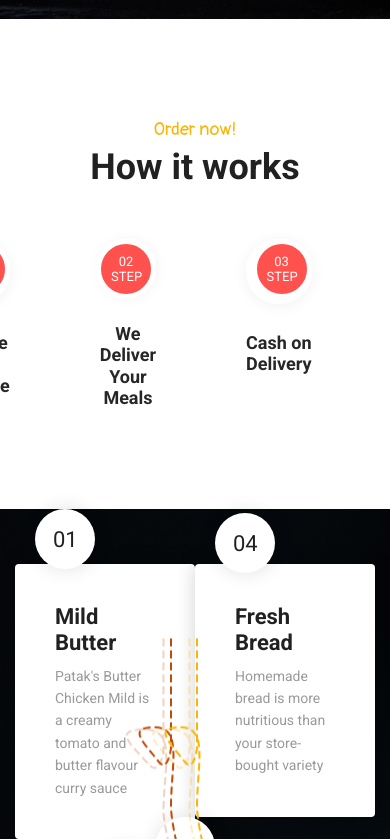
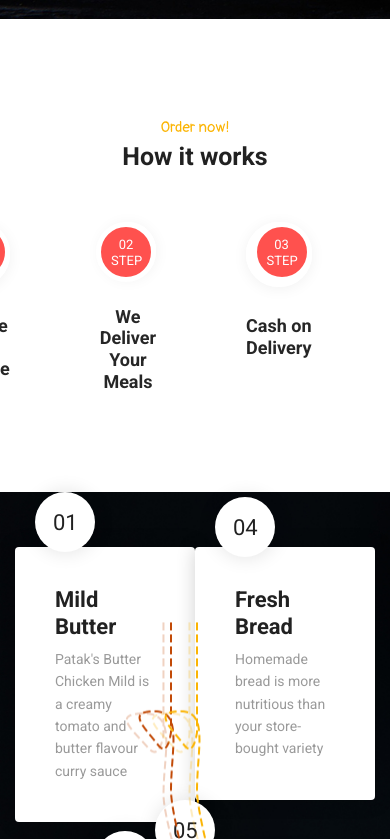
Before and after one commit to igdev116/food-G-app, a React (Create React App) app: page /home in a window 390 px wide. Shown: the part 825-1664 px from the top of the page. Built offline with nearby package versions, Linux system fonts and the light colour scheme.

Commit message:
font responsive

```diff
--- a/src/assets/styles/_typography.scss
+++ b/src/assets/styles/_typography.scss
@@ -1,4 +1,5 @@
 @import "colors";
+@import "mixins";
 @import url("https://fonts.googleapis.com/css2?family=Pangolin&display=swap");
 
 .pr-yellow-text {
@@ -6,6 +7,10 @@
   font-family: "Pangolin", cursive;
 
   color: $primary-yellow-color;
+
+  @include respond(mobile) {
+    font-size: 1.5rem;
+  }
 }
 
 .pr-heading-text {
@@ -13,4 +18,8 @@
   margin-top: 5px;
 
   color: $primary-black-color;
+
+  @include respond(mobile) {
+    font-size: 2.5rem;
+  }
 }
```
